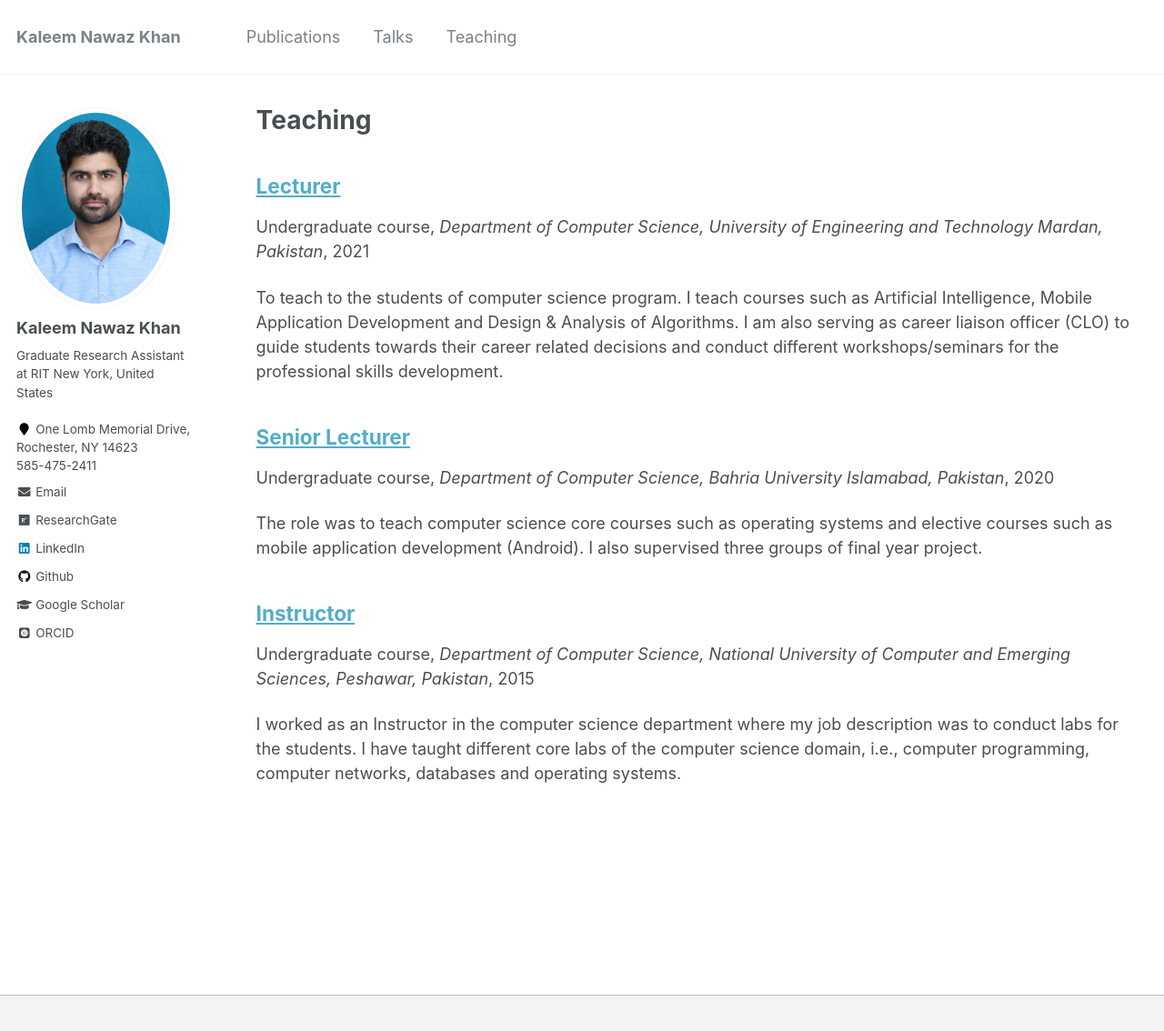
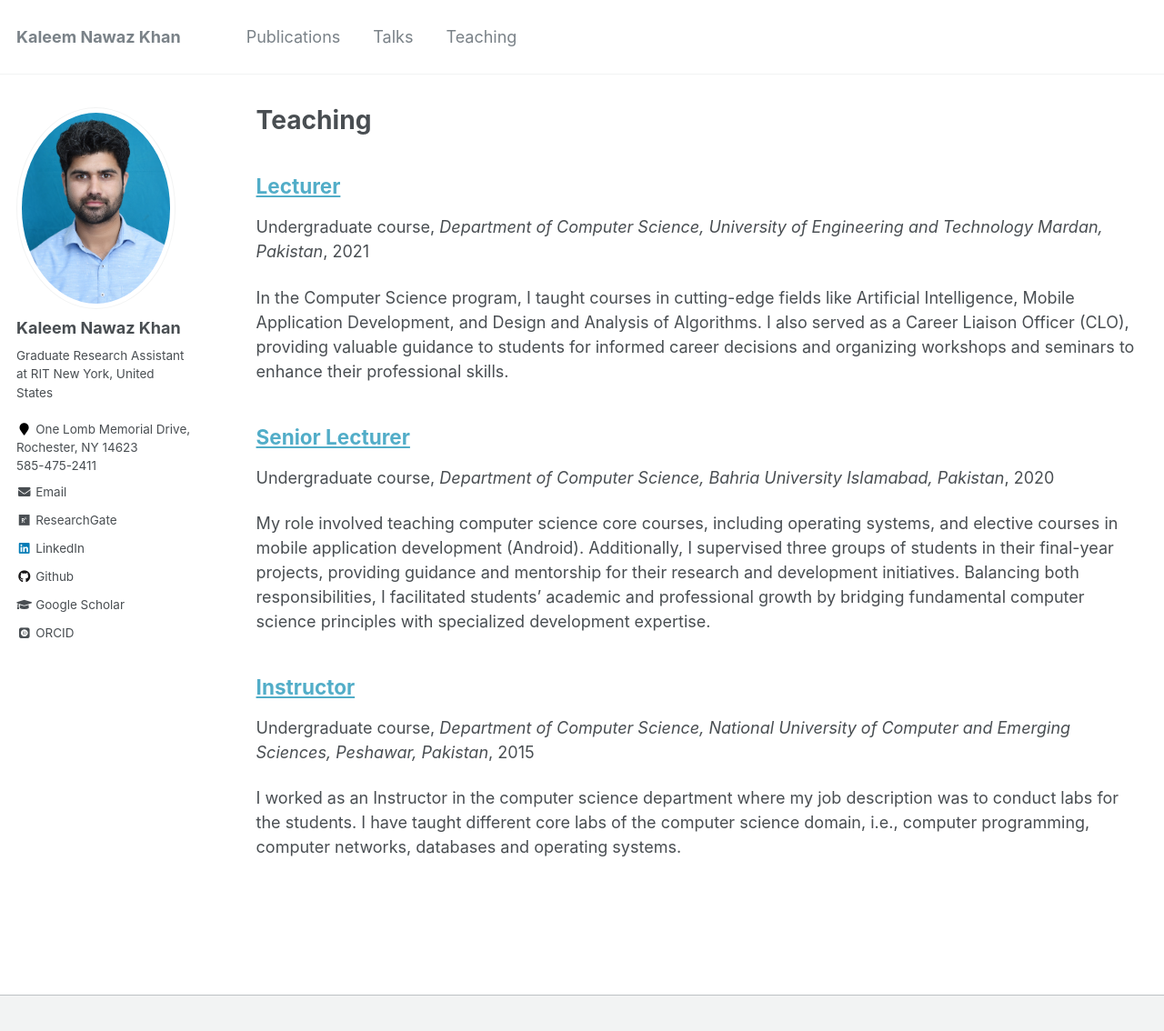
Before and after one commit to KaleemNwzKhan/KaleemNwzKhan.github.io, a Jekyll site: the page built from _pages/teaching.html, in a window 1280 px wide and 1167 px high. Shown: the top 1134 px of the window at 91% size. Built offline with Jekyll 4.4.1, drawn with Linux system fonts in a browser that asks for light colours; some web fonts are replaced.

Commit message:
Changes Added

```diff
--- a/_teaching/2020-Fall-teaching-2.md
+++ b/_teaching/2020-Fall-teaching-2.md
@@ -8,4 +8,4 @@ date: 2020-09-14
 location: "Islamabad, Pakistan"
 ---
 
-The role was to teach computer science core courses such as operating systems and elective courses such as mobile application development (Android). I also supervised three groups of final year project.
+My role involved teaching computer science core courses, including operating systems, and elective courses in mobile application development (Android). Additionally, I supervised three groups of students in their final-year projects, providing guidance and mentorship for their research and development initiatives. Balancing both responsibilities, I facilitated students' academic and professional growth by bridging fundamental computer science principles with specialized development expertise.
--- a/_teaching/2021-Spring-teaching-1.md
+++ b/_teaching/2021-Spring-teaching-1.md
@@ -8,4 +8,4 @@ date: 2021-01-21
 location: "Mardan, Pakistan"
 ---
 
-To teach to the students of computer science program. I teach courses such as Artificial Intelligence, Mobile Application Development and Design & Analysis of Algorithms. I am also serving as career liaison officer (CLO) to guide students towards their career related decisions and conduct different workshops/seminars for the professional skills development.
+In the Computer Science program, I taught courses in cutting-edge fields like Artificial Intelligence, Mobile Application Development, and Design and Analysis of Algorithms. I also served as a Career Liaison Officer (CLO), providing valuable guidance to students for informed career decisions and organizing workshops and seminars to enhance their professional skills.
```
Also changed, not shown: 1 other file.
